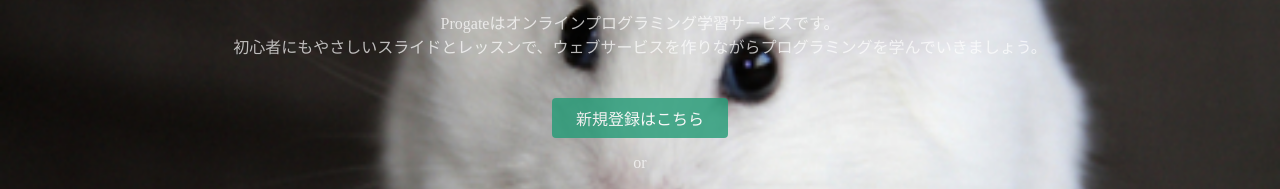
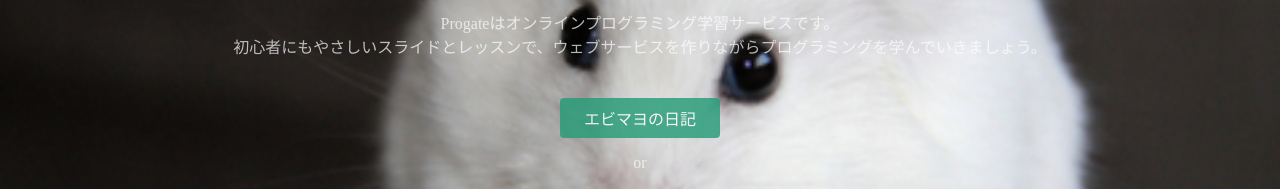
Before and after one commit to ebimayone-zu/chobi, a plain HTML site: page index.html in a window 1280 px wide. Shown: the part 295-484 px from the top of the page. Drawn offline with Linux system fonts and the light colour scheme.

Commit message:
Update index.html

```diff
--- a/index.html
+++ b/index.html
@@ -26,7 +26,7 @@
       <h1>エビマヨのサイトへようこそ.</h1>
       <p>Progateはオンラインプログラミング学習サービスです。<br>初心者にもやさしいスライドとレッスンで、ウェブサービスを作りながらプログラミングを学んでいきましょう。</p>
       <div class="btn-wrapper">
-        <a href="#" class="btn signup">新規登録はこちら</a>
+        <a href="https://ebimayone-zu.github.io/ebimayone-zu/" class="btn signup">エビマヨの日記</a>
         <p>or</p>
         <a href="#" class="btn facebook"><span class="fa fa-facebook"></span>Facebookで登録</a>
         <a href="#" class="btn twitter"><span class="fa fa-twitter"></span>Twitterで登録</a>
```
